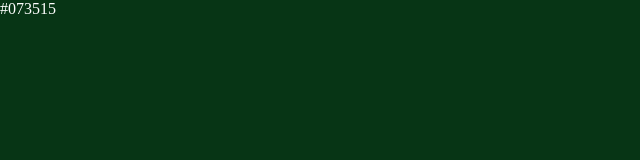
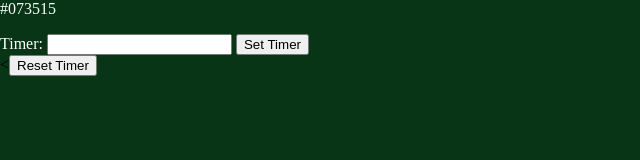
Before and after one commit to kritomas/Hexclock, a plain HTML site: page index.html in a window 1280 px wide. Shown: the whole page, without its empty margins (0-640 px from the left). Drawn offline with Linux system fonts and the light colour scheme.

Commit message:
Added timer support.

```diff
--- a/index.html
+++ b/index.html
@@ -8,6 +8,12 @@
 	<body>
 		<div class="background" id="background" style="background-color: #000000">
 			<p class="clock" id="clock">#000000</p>
+			<form action="javascript:setTimer()" name="form">
+				<label>Timer:</label>
+				<input type="text" name="value" id="input"></input>
+				<input type="submit" value="Set Timer">
+			</form>
+			<<button type="button" name="button" onclick="resetTimer()">Reset Timer</button>
 		</div>
 
 		<script type="text/javascript" src="main.js"></script>
--- a/main.js
+++ b/main.js
@@ -1,17 +1,45 @@
+var timer = -1;
+var isTimer = false;
+
+function setTimer()
+{
+	timer = parseInt(document.forms["form"]["value"].value);
+	isTimer = true;
+}
+function resetTimer()
+{
+	isTimer = false;
+}
 
 function refreshData()
 {
     const seconds_until_repeat = 1;
- 	var d = new Date()
- 	var h = d.getHours();
- 	var m = d.getMinutes();
- 	var s = d.getSeconds();
+	var color = "#000000"
 
- 	if (h<=9) {h = '0'+h};
- 	if (m<=9) {m = '0'+m};
-	if (s<=9) {s = '0'+s};
+	if (isTimer)
+	{
+		if (timer >= 0)
+		{
+			color = "" + timer;
+			while (color.length < 6) color = "0" + color;
+			color = "#" + color;
+		}
+		--timer
+		if (timer < 0) isTimer = false;
+	}
+	else
+	{
+	 	var d = new Date()
+	 	var h = d.getHours();
+	 	var m = d.getMinutes();
+	 	var s = d.getSeconds();
 
- 	var	color = '#'+h+m+s;
+	 	if (h<=9) h = '0'+h;
+	 	if (m<=9) m = '0'+m;
+		if (s<=9) s = '0'+s;
+
+	 	color = '#'+h+m+s;
+	}
 	document.getElementById("background").style["background-color"] = color;
 	document.getElementById("clock").textContent = color;
 
--- a/style.css
+++ b/style.css
@@ -26,3 +26,6 @@ body {
 .clock {
 	color: #ffffff;
 }
+label {
+	color: #ffffff;
+}
```
